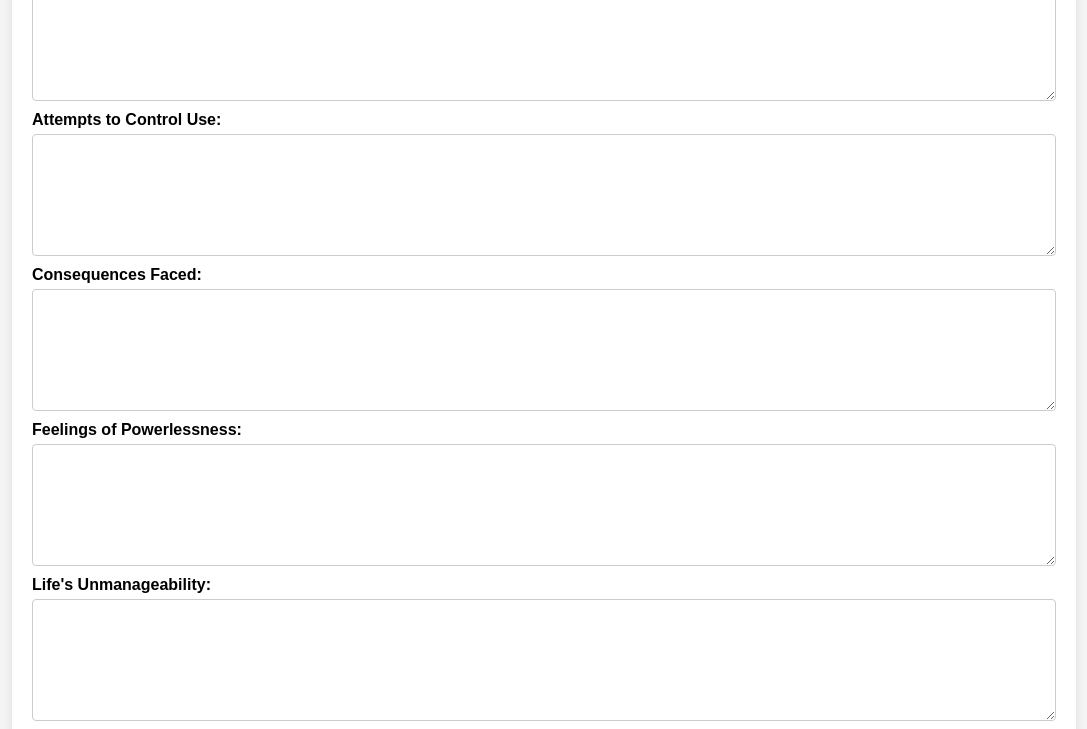
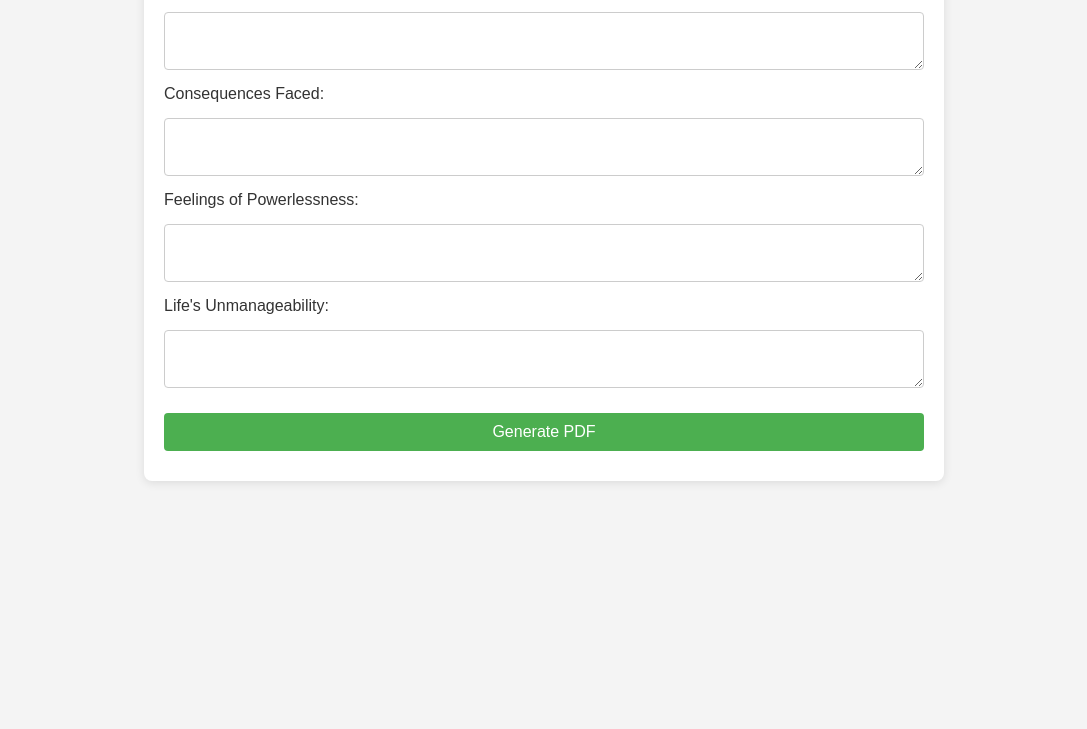
Before and after one commit to rareseaturtles/Dword, a website: page index.html in a window 1280 px wide. Shown: the part 204-933 px from the top of the page, without its empty margins (96-1183 px from the left). After the commit the page ends 800 px from the top, so only its background shows below. Drawn offline with nearby package versions, Linux system fonts and the light colour scheme.

Commit message:
Update styles.css

```diff
--- a/styles.css
+++ b/styles.css
@@ -1,52 +1,98 @@
+/* General Reset */
+*,
+*::before,
+*::after {
+    margin: 0;
+    padding: 0;
+    box-sizing: border-box;
+}
+
+/* Body Styling */
 body {
     font-family: Arial, sans-serif;
     background-color: #f4f4f4;
-    margin: 0;
-    padding: 0;
+    padding: 20px;
 }
 
+/* Container Styling */
 .container {
-    width: 80%;
-    margin: 50px auto;
+    max-width: 800px;
+    margin: 0 auto;
     background-color: #fff;
     padding: 20px;
     border-radius: 8px;
-    box-shadow: 0 0 10px rgba(0, 0, 0, 0.1);
+    box-shadow: 0 2px 10px rgba(0, 0, 0, 0.1);
 }
 
+/* Heading Styling */
 h1 {
     text-align: center;
+    color: #333;
 }
 
+/* Paragraph Styling */
+p {
+    font-size: 1rem;
+    line-height: 1.5;
+    color: #555;
+    margin-bottom: 20px;
+}
+
+/* Form Styling */
 form {
     display: flex;
     flex-direction: column;
+    gap: 15px;
 }
 
+/* Label Styling */
 label {
-    margin-top: 10px;
-    font-weight: bold;
+    font-size: 1rem;
+    color: #333;
 }
 
+/* Textarea Styling */
 textarea {
-    margin-top: 5px;
+    width: 100%;
     padding: 10px;
-    resize: vertical;
-    min-height: 100px;
     border: 1px solid #ccc;
     border-radius: 4px;
+    font-size: 1rem;
+    resize: vertical;
 }
 
+/* Button Styling */
 button {
-    margin-top: 20px;
-    padding: 10px;
-    background-color: #28a745;
-    color: #fff;
+    background-color: #4CAF50;
+    color: white;
     border: none;
+    padding: 10px 20px;
+    text-align: center;
+    text-decoration: none;
+    display: inline-block;
+    font-size: 1rem;
+    margin: 10px 0;
+    cursor: pointer;
     border-radius: 4px;
-    cursor: pointer;
+    transition: background-color 0.3s;
 }
 
 button:hover {
-    background-color: #218838;
+    background-color: #45a049;
 }
+
+/* Checklist Styling */
+ul {
+    list-style-type: none;
+    padding-left: 0;
+}
+
+ul li {
+    margin-bottom: 10px;
+    font-size: 1rem;
+    color: #333;
+}
+
+ul li input[type="checkbox"] {
+    margin-right: 10px;
+}
```
